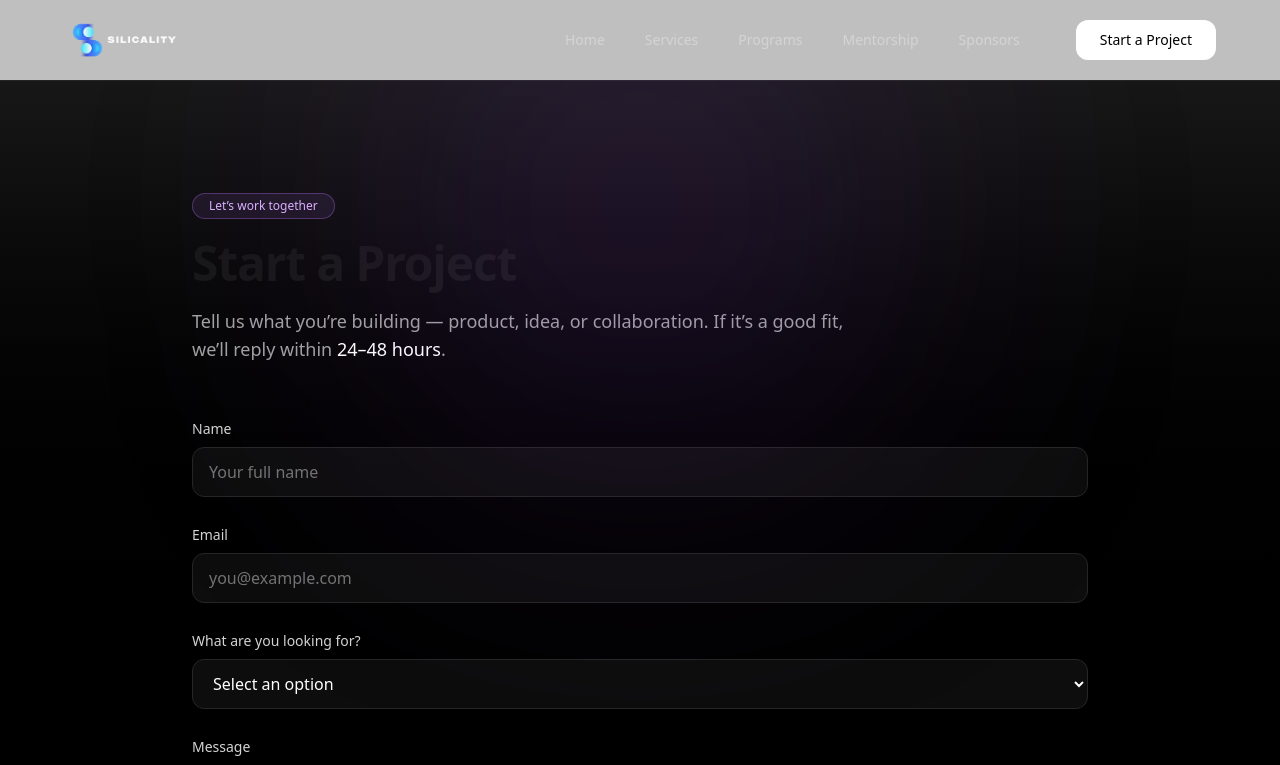
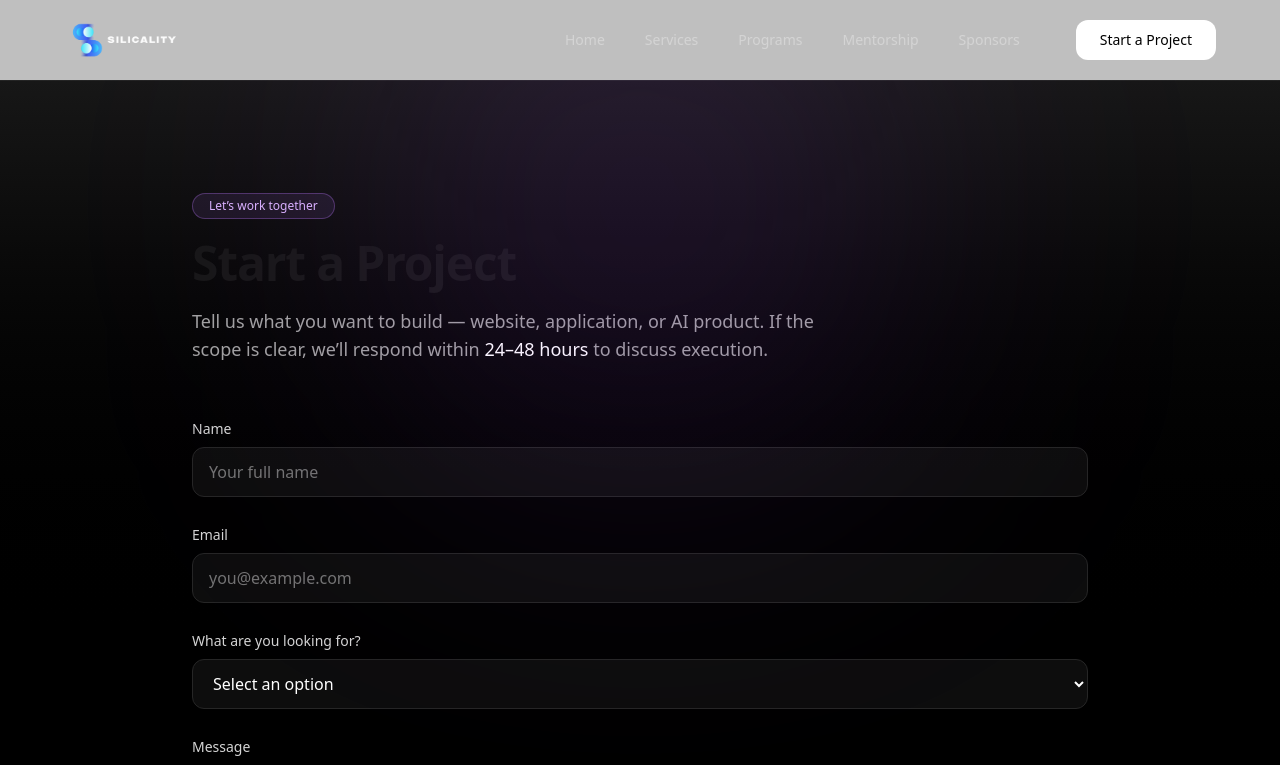
Before and after one commit to CodeWithSachan/Silicality, a Next.js app: page /contact in a window 1280 px wide. Shown: the top 765 px of the page. Built offline with nearby package versions, Linux system fonts and the light colour scheme.

Commit message:
Redesign Services, Programs, and Mentorship sections

```diff
--- a/app/contact/ContactClient.tsx
+++ b/app/contact/ContactClient.tsx
@@ -25,11 +25,12 @@ export default function ContactClient() {
             Start a Project
           </h1>
 
-          <p className="mt-5 text-base sm:text-lg text-neutral-400 max-w-2xl">
-            Tell us what you’re building — product, idea, or collaboration.
-            If it’s a good fit, we’ll reply within{" "}
-            <span className="text-white">24–48 hours</span>.
-          </p>
+<p className="mt-5 text-base sm:text-lg text-neutral-400 max-w-2xl">
+  Tell us what you want to build — website, application, or AI product.
+  If the scope is clear, we’ll respond within{" "}
+  <span className="text-white">24–48 hours</span> to discuss execution.
+</p>
+
         </motion.div>
 
         {/* FORM */}
```
Also changed, not shown: 1 other file (tests, documents, lock files or other folders).
